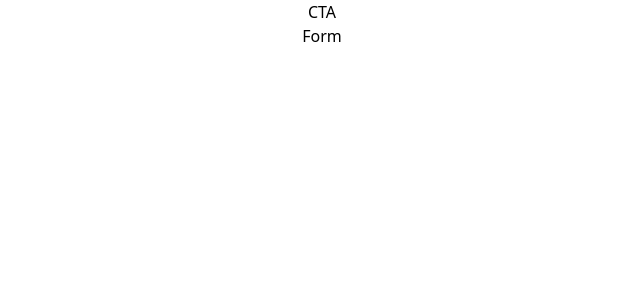
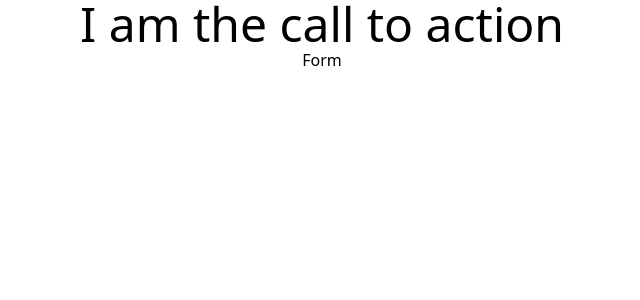
Before and after one commit to jasonawise/landingpage-template, a React (Create React App) app: page / in a window 1280 px wide. Shown: the top 300 px of the page, without its empty margins (318-958 px from the left). Built offline with nearby package versions, Linux system fonts and the light colour scheme.

Commit message:
creating call to action component and fixing some eslint issues

```diff
--- a/package.json
+++ b/package.json
@@ -7,6 +7,7 @@
     "@testing-library/jest-dom": "^5.11.4",
     "@testing-library/react": "^11.1.0",
     "@testing-library/user-event": "^12.1.10",
+    "prop-types": "^15.7.2",
     "react": "^17.0.2",
     "react-dom": "^17.0.2",
     "react-scripts": "4.0.3",
@@ -18,7 +19,8 @@
     "test": "craco test",
     "eject": "react-scripts eject",
     "lint": "eslint .",
-    "lint:fix": "eslint . --fix"
+    "lint:fix": "eslint . --fix",
+    "clean-install": "rm -rf node_modules/ && yarn install && yarn start"
   },
   "eslintConfig": {
     "extends": [
--- a/src/App.js
+++ b/src/App.js
@@ -1,7 +1,9 @@
+import CallToAction from './Components/CallToAction';
+
 function App() {
   return (
     <div className="flex sm:flex-col items-center">
-      <div>CTA</div>
+      <CallToAction heading="I am the call to action" />
       <div>Form</div>
     </div>
   );
--- /dev/null
+++ b/src/Components/CallToAction.js
@@ -0,0 +1,14 @@
+import React from 'react';
+import PropTypes from 'prop-types';
+
+const CallToAction = ({ heading }) => (
+  <div>
+    <h1>{heading}</h1>
+  </div>
+);
+
+CallToAction.propTypes = {
+  heading: PropTypes.string.isRequired,
+};
+
+export default CallToAction;
--- a/src/index.css
+++ b/src/index.css
@@ -1,3 +1,10 @@
+
 @tailwind base;
 @tailwind components;
 @tailwind utilities;
+
+@layer base {
+  h1 {
+    @apply text-5xl
+  }
+}
--- a/src/index.js
+++ b/src/index.js
@@ -1,6 +1,5 @@
 import React from 'react';
 import ReactDOM from 'react-dom';
-// import './theme.css';
 import './index.css';
 import App from './App';
 import reportWebVitals from './reportWebVitals';
--- a/src/reportWebVitals.js
+++ b/src/reportWebVitals.js
@@ -1,4 +1,4 @@
-const reportWebVitals = onPerfEntry => {
+const reportWebVitals = (onPerfEntry) => {
   if (onPerfEntry && onPerfEntry instanceof Function) {
     import('web-vitals').then(({ getCLS, getFID, getFCP, getLCP, getTTFB }) => {
       getCLS(onPerfEntry);
--- a/src/theme.css
+++ /dev/null
@@ -1,4 +0,0 @@
-:root {
-  --primary: #fff,
-  --white: #fff
-}
```
Also changed, not shown: 1 other file (tests, documents, lock files or other folders).
